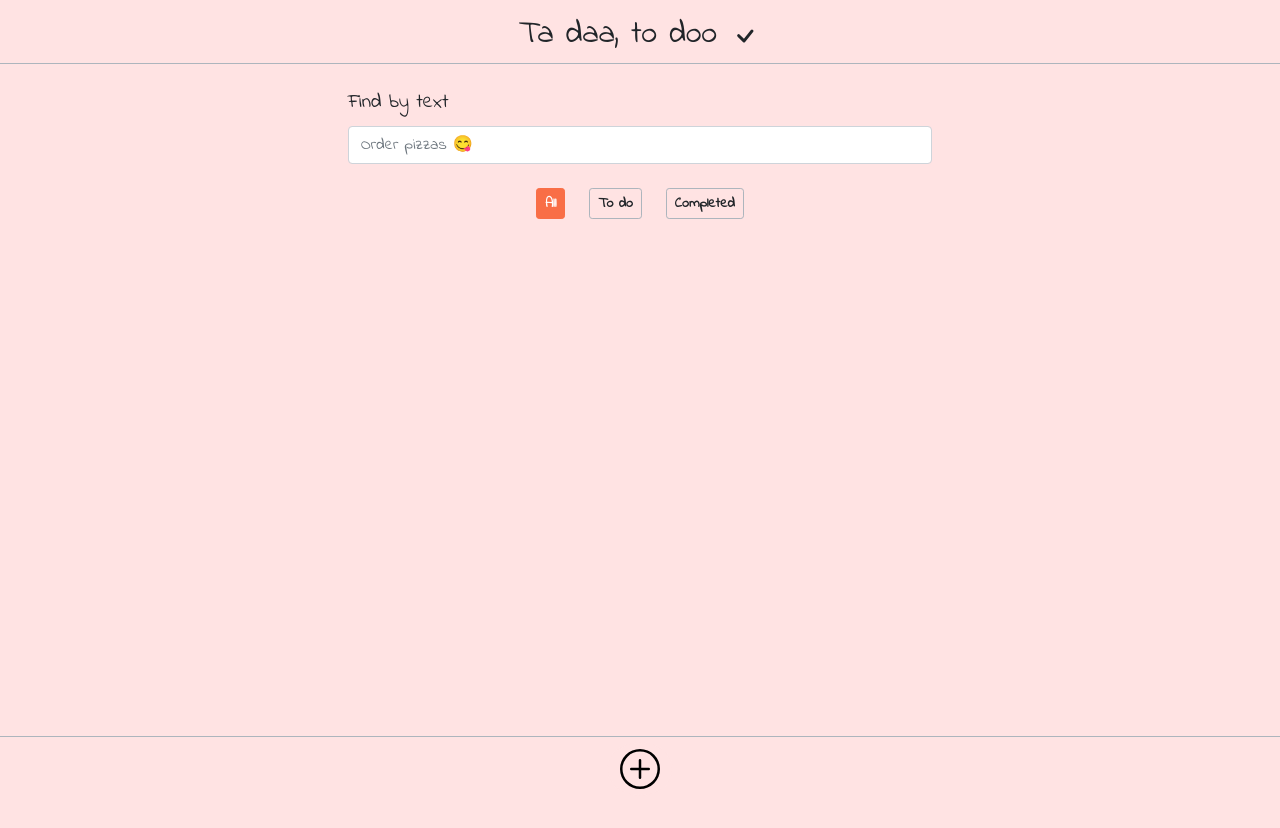
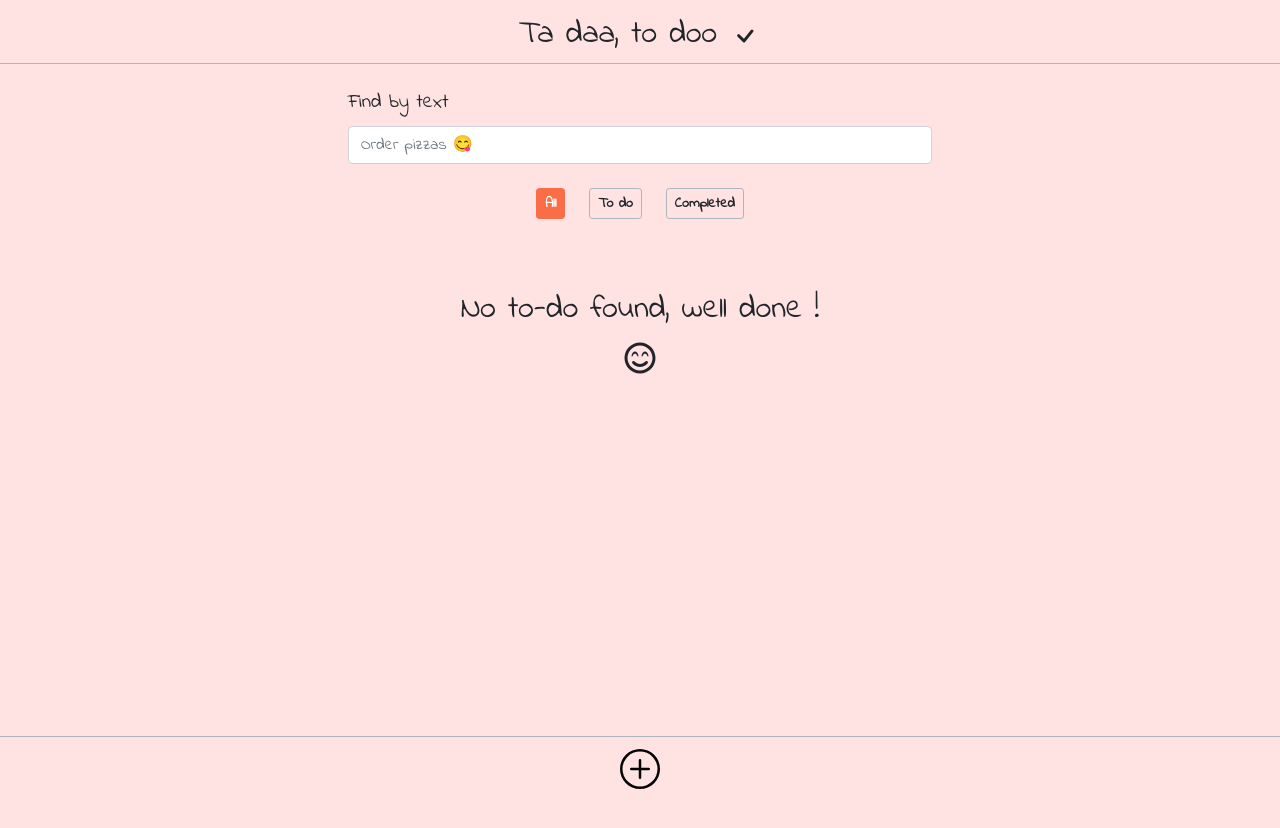
Before and after one commit to giovacalle/todo-app, a React (Create React App) app: page / in a window 1280 px wide. Shown: the top 828 px of the page. Built offline with nearby package versions, Linux system fonts and the light colour scheme.

Commit message:
Handle state with no items

```diff
--- a/src/components/ToDo/ToDoList/ToDoList.js
+++ b/src/components/ToDo/ToDoList/ToDoList.js
@@ -34,7 +34,7 @@ const ToDoList = (props) => {
         </h2>
       }
       {
-        filteredTodos.length === 0 && filters.text === '' && filters.state === 'ToDo' &&
+        filteredTodos.length === 0 && filters.text === '' && (filters.state === 'All' || filters.state === 'ToDo') &&
         <h2 className="mt-5 text-center">
           <span>No to-do found, well done !</span>
           <div className="mt-2">
```
